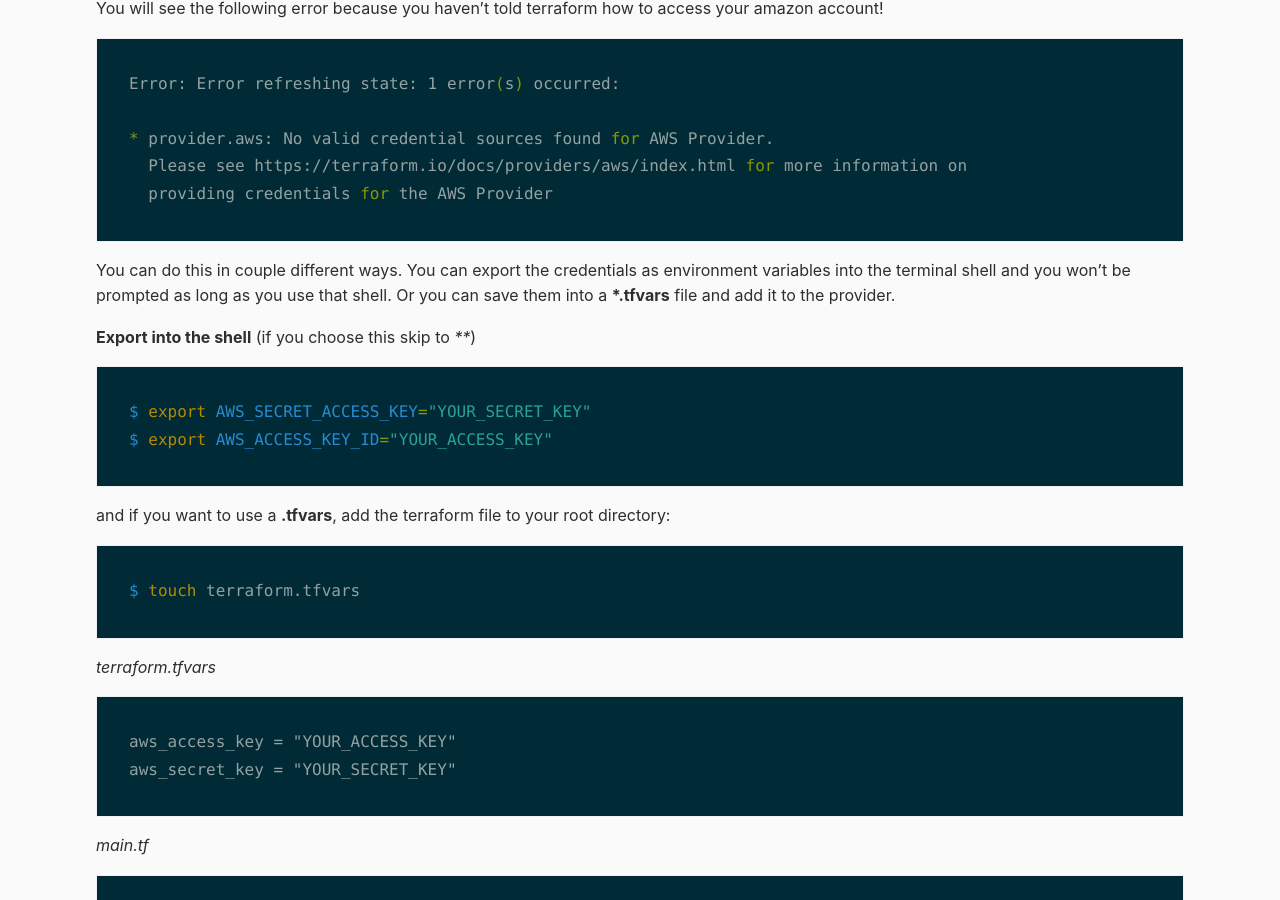
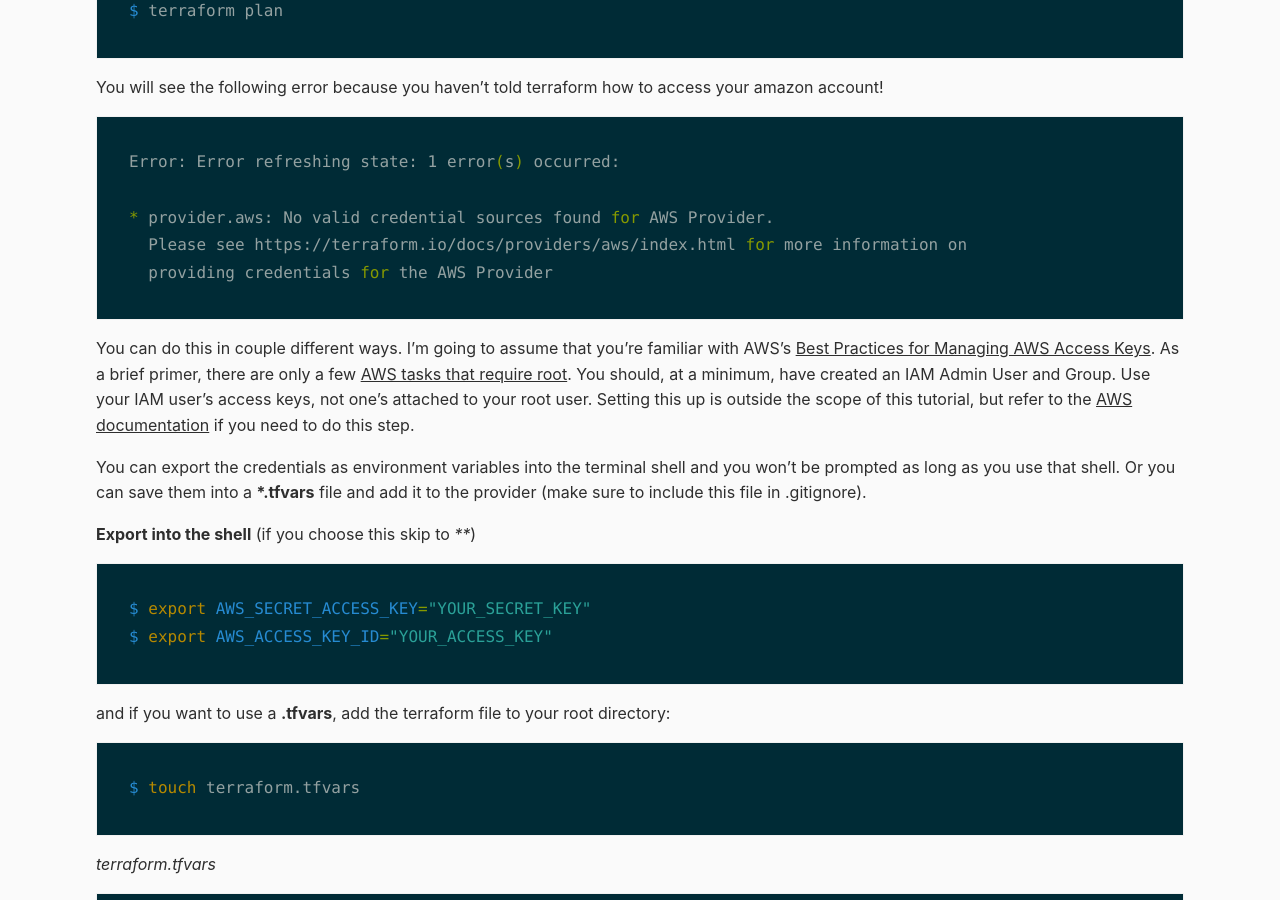
Before and after one commit to saslani/saslani.github.io, a Jekyll site: the page built from _posts/2018-12-14-terraform-teamcity-aws.md, in a window 1280 px wide and 900 px high, scrolled down 3919 px. Built offline with Jekyll 4.4.1, drawn with Linux system fonts in a browser that asks for light colours; comment, search, counter and statistics services are not loaded; some of the changed text lies outside the part shown.

Commit message:
teamcity-terraform edits

````diff
--- a/_posts/2018-12-14-terraform-teamcity-aws.md
+++ b/_posts/2018-12-14-terraform-teamcity-aws.md
@@ -88,12 +88,14 @@
 
 Now let's write some terraform code. The biggest advantage of infrastructure as code, as we discussed earlier is that it's scalable and easy to change provider. In this tutorial we're going to use AWS, thus, our provider is aws.
 
-I am going to use **us-east-1**. You can use any region you like.
+I am going to use **us-east-1**. You can use any region you like. Also, To prevent automatic upgrades to new major versions that may contain breaking changes, it is recommended to add version = "..." constraints to the corresponding provider blocks in configuration, with the constraint strings suggested below. You can find the possible provider version constraints in the [Terraform documentation](https://www.terraform.io/docs/configuration/providers.html#provider-versions).
+
 
 _main.tf_
 ```
 provider "aws" {
   region = "us-east-1"
+  version = "~> 1.54"
 }
 ```
 
@@ -141,7 +143,10 @@
   providing credentials for the AWS Provider
 ```
 
-You can do this in couple different ways. You can export the credentials as environment variables into the terminal shell and you won't be prompted as long as you use that shell. Or you can save them into a ***.tfvars** file and add it to the provider.
+You can do this in couple different ways. I'm going to assume that you're familiar with AWS's [Best Practices for Managing AWS Access Keys](https://docs.aws.amazon.com/general/latest/gr/aws-access-keys-best-practices.html). As a brief primer, there are only a few [AWS tasks that require root](https://docs.aws.amazon.com/general/latest/gr/aws_tasks-that-require-root.html). You should, at a minimum, have created an IAM Admin User and Group. Use your IAM user's access keys, not one's attached to your root user. Setting this up is outside the scope of this tutorial, but refer to the [AWS documentation](https://docs.aws.amazon.com/IAM/latest/UserGuide/getting-started_create-admin-group.html) if you need to do this step.
+
+
+You can export the credentials as environment variables into the terminal shell and you won't be prompted as long as you use that shell. Or you can save them into a ***.tfvars** file and add it to the provider (make sure to include this file in .gitignore).
 
 **Export into the shell** (if you choose this skip to ****)
 ```bash
````
